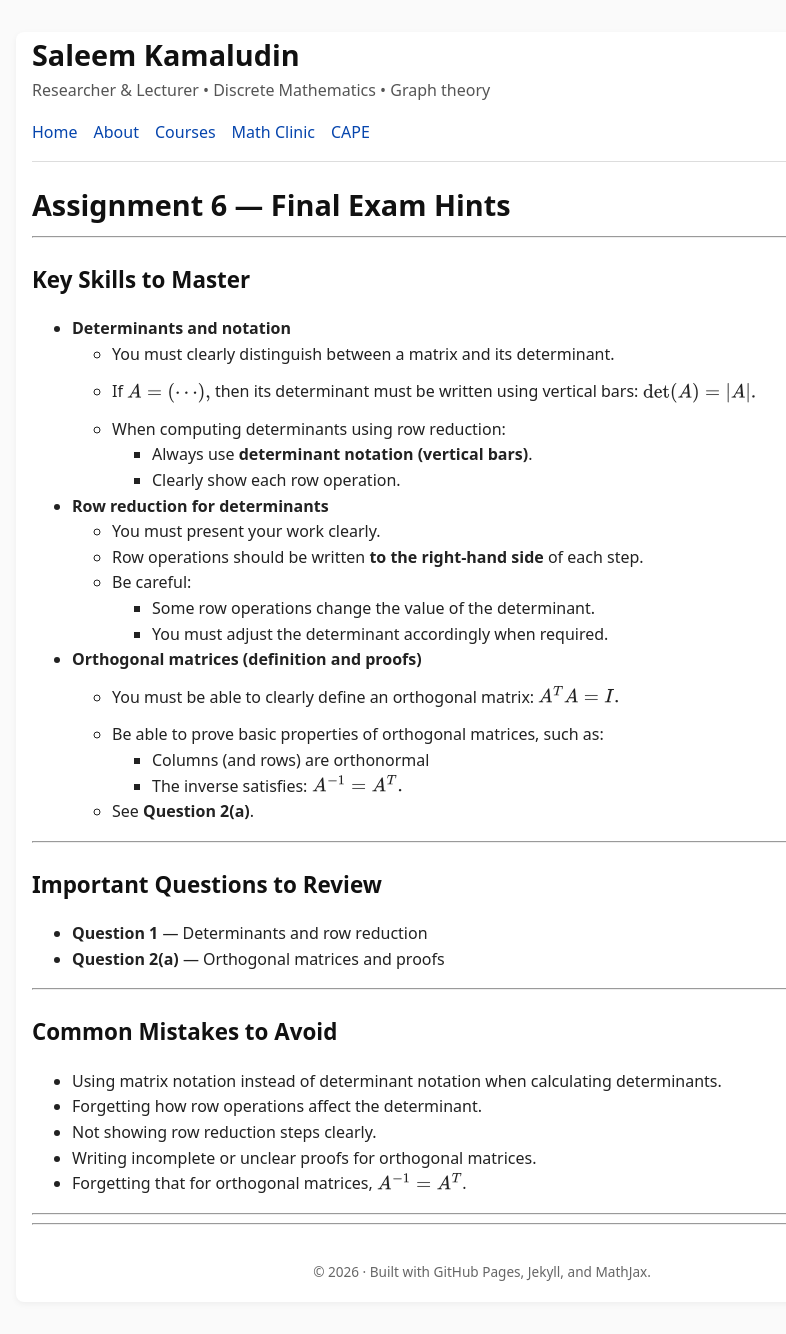
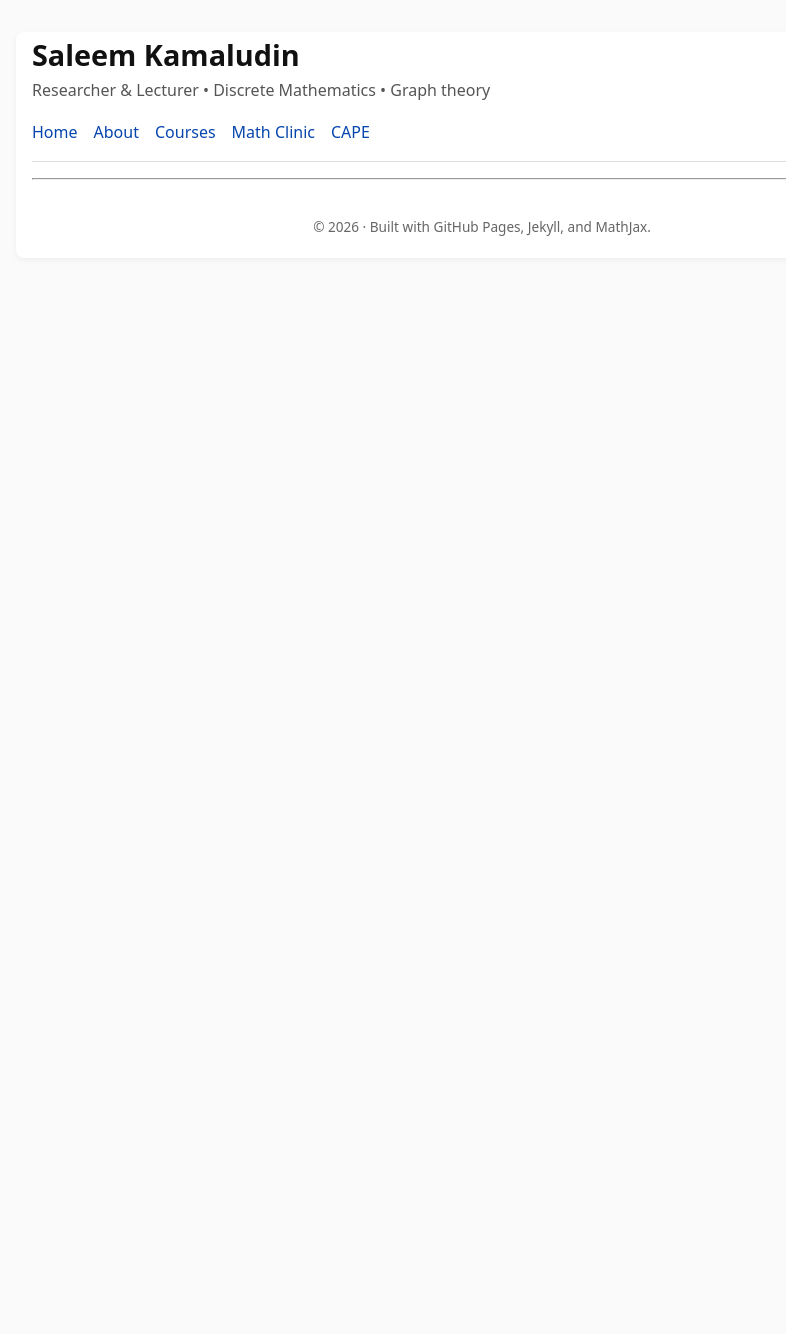
Before and after one commit to SaleemKamaludin/SaleemKamaludin.github.io, a Jekyll site: the page built from courses/intro-linear-geometry/final-exam-hints/assignment-6/index.md, in a window 1280 px wide. Shown: the whole page, without its empty margins (158-944 px from the left). Built offline with Jekyll 4.4.1, drawn with Linux system fonts in a browser that asks for light colours; after the commit the page ends 900 px from its top, so only the background shows below that.

Commit message:
Update index.md

```diff
--- a/courses/intro-linear-geometry/final-exam-hints/assignment-6/index.md
+++ b/courses/intro-linear-geometry/final-exam-hints/assignment-6/index.md
@@ -4,7 +4,7 @@ title: Assignment 6 — Final Exam Hints
 permalink: /courses/intro-linear-geometry/final-exam-hints/assignment-6/
 ---
 
-# Assignment 6 — Final Exam Hints
+<!-- # Assignment 6 — Final Exam Hints
 
 ---
 
@@ -65,3 +65,5 @@ $$
 - Forgetting that for orthogonal matrices, $A^{-1} = A^T$.
 
 ---
+
+-->
```
